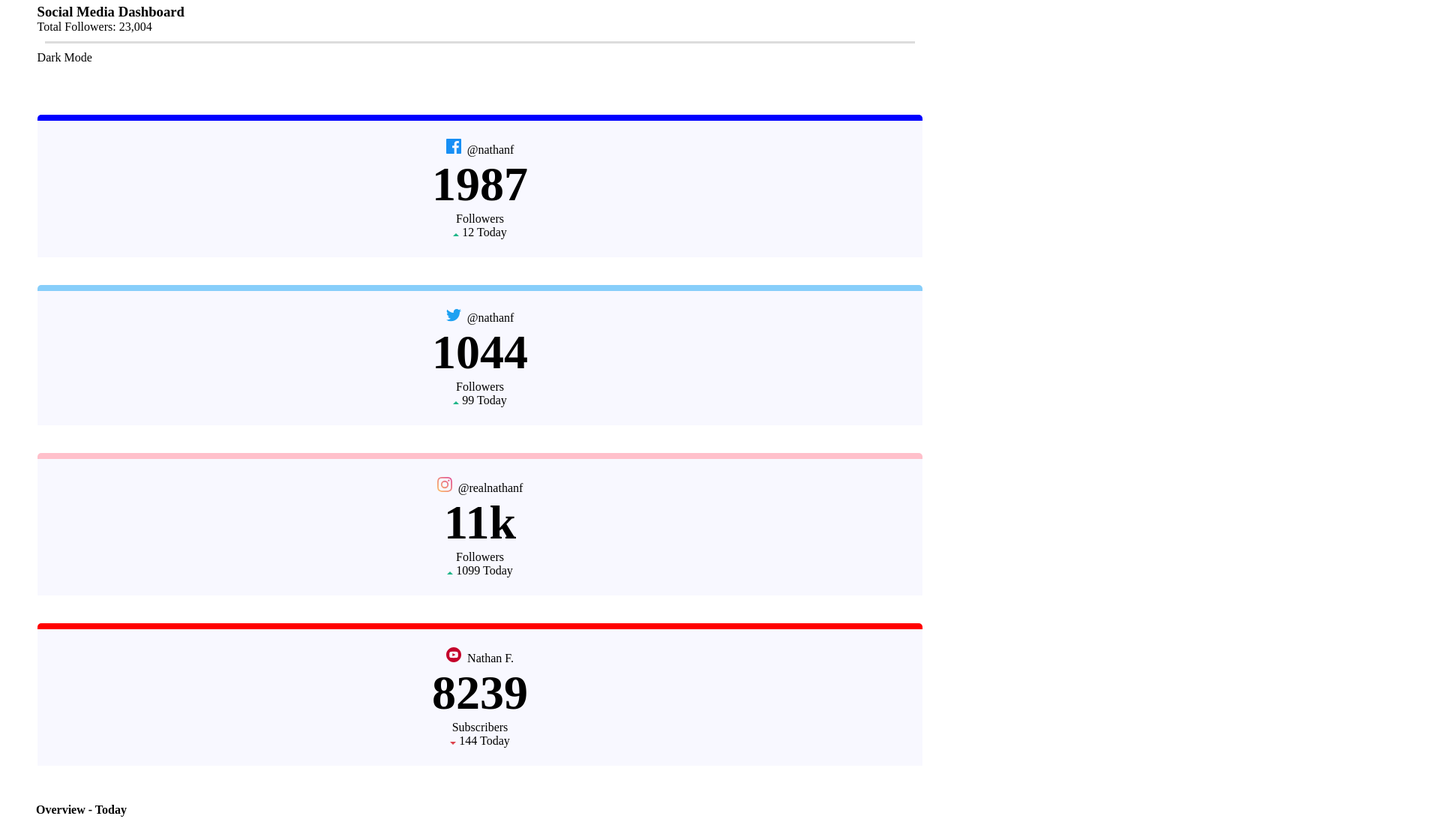
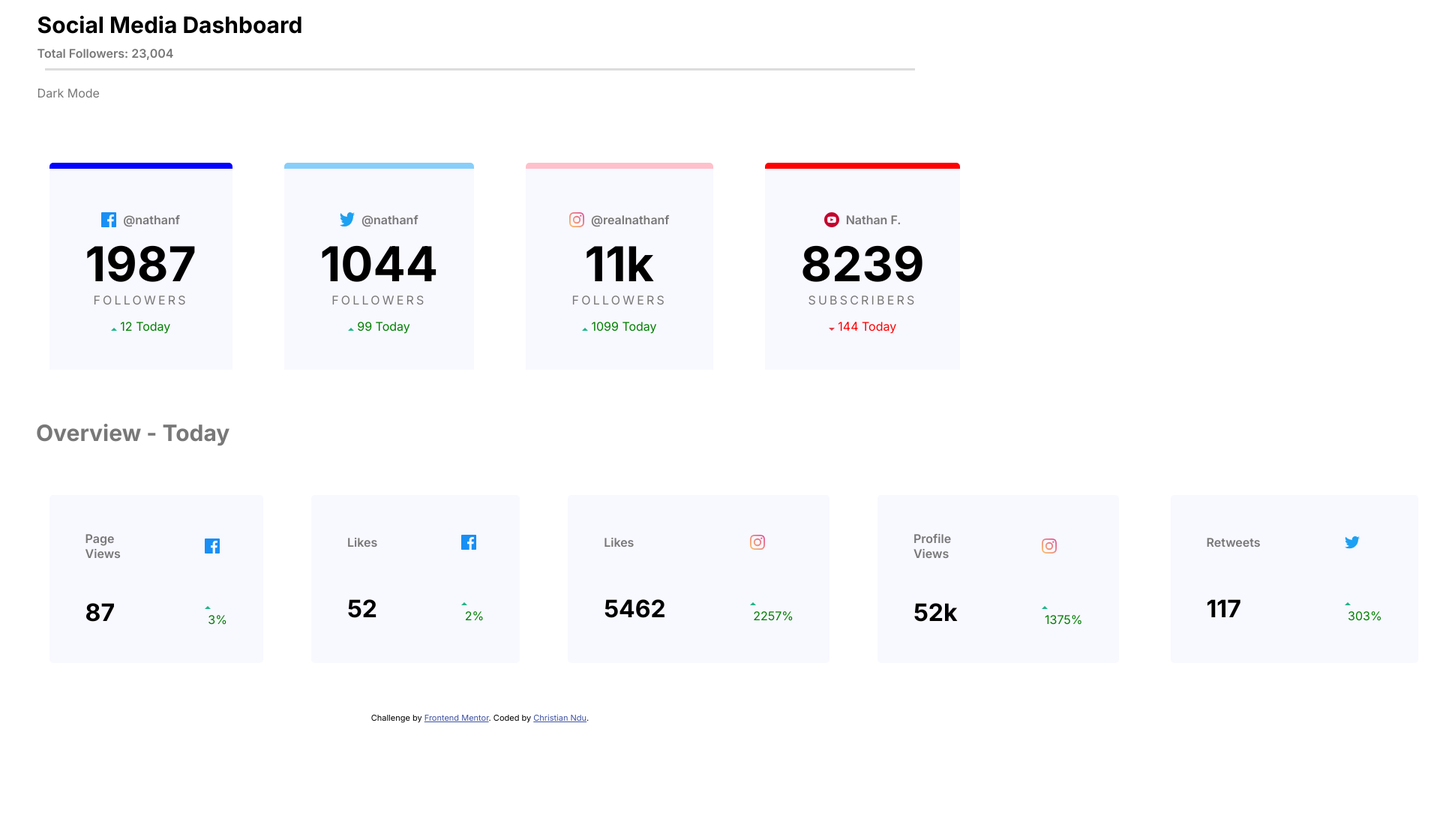
Before and after one commit to Khrees2412/FM_tasks, a plain HTML site: page social-media-dashboard-with-theme-switcher-master/index.html in a window 1280 px wide. Shown: the part 45-1137 px from the top of the page at 75% size, 1920 px wide, since content can reach past the window. After the commit the page ends 1009 px from the top, so only its background shows below. Drawn offline with Linux system fonts and the light colour scheme.

Commit message:
almost done smb

```diff
--- a/social-media-dashboard-with-theme-switcher-master/index.html
+++ b/social-media-dashboard-with-theme-switcher-master/index.html
@@ -1,6 +1,7 @@
 <!DOCTYPE html>
 <html lang="en">
 <head>
+  <link href="https://fonts.googleapis.com/css2?family=Inter:wght@400;600;700&display=swap" rel="stylesheet">
   <link rel="stylesheet" href="style.css">
   <meta charset="UTF-8">
   <meta name="viewport" content="width=device-width, initial-scale=1.0"> <!-- displays site properly based on user's device -->
@@ -13,7 +14,7 @@
 </head>
 <body>
 <section>
-  <h3>Social Media Dashboard</h3>
+  <h1>Social Media Dashboard</h1>
   <p>Total Followers: 23,004</p>
   <div class="line"></div>
   <div class="mode">
@@ -23,65 +24,73 @@
 
   <div class="container top">
 <div class="box facebook">
- <p> <img src="./images/icon-facebook.svg"
-  alt="facebook logo" >&nbsp; @nathanf</p>
+  <div class="ip">
+  <img src="./images/icon-facebook.svg"
+  alt="facebook logo" >&nbsp;<p> @nathanf</p>
+</div>
   <h1 class="count">1987</h1>
-  <p>Followers</p>
-  <p><img src="./images/icon-up.svg"> 12 Today</p>
+  <p class="num">Followers</p>
+  <p class="pos"><img src="./images/icon-up.svg"> 12 Today</p>
 </div>
 
   <div class="box twitter">
-  <p><img src="./images/icon-twitter.svg">&nbsp; @nathanf</p>
+    <div class="ip">
+  <img src="./images/icon-twitter.svg">&nbsp;<p> @nathanf</p>
+    </div>
   <h1 class="count">1044</h1>
-  <p>Followers</p>
-  <p><img src="./images/icon-up.svg"> 99 Today</p>
+  <p class="num">Followers</p>
+  <p class="pos"><img src="./images/icon-up.svg"> 99 Today</p>
   </div>
 
   <div class="box instagram">
-  <p> <img src="./images/icon-instagram.svg">&nbsp; @realnathanf</p>
+    <div class="ip">
+  <img src="./images/icon-instagram.svg">&nbsp;<p> @realnathanf</p>
+  </div>
   <h1 class="count">11k</h1>
-  <p>Followers</p>
-  <p><img src="./images/icon-up.svg"> 1099 Today</p>
+  <p class="num">Followers</p>
+  <p class="pos"><img src="./images/icon-up.svg"> 1099 Today</p>
 </div>
 
   <div class="box youtube">
-  <p> <img src="./images/icon-youtube.svg">&nbsp; Nathan F.</p>
+    <div class="ip">
+  <img src="./images/icon-youtube.svg">&nbsp;<p> Nathan F.</p>
+  </div>
   <h1 class="count">8239</h1>
-  <p>Subscribers</p>
-  <p><img src="./images/icon-down.svg"> 144 Today</p>
+  <p class="num">Subscribers</p>
+  <p class="neg"><img src="./images/icon-down.svg"> 144 Today</p>
 </div>
   </div>
 
 
-  <h4>Overview - Today</h4>
+  <h3>Overview - Today</h3>
   <div class="container bottom">
     <div class="innerbox up">
   <div class="box sm">
   <strong><p>Page Views</p></strong>
   <img src="./images/icon-facebook.svg">
   <h1>87</h1>
-  <p><img src="./images/icon-up.svg">  3%</p>
+  <p class="pos"><img src="./images/icon-up.svg">&nbsp;3%</p>
 </div>
 
   <div class="box sm">
   <strong><p>Likes</p></strong>
   <img src="./images/icon-facebook.svg">
   <h1>52</h1>
-  <p> <img src="./images/icon-up.svg"> 2%</p>
+  <p class="pos"> <img src="./images/icon-up.svg">&nbsp;2%</p>
 </div>
 
   <div class="box sm">
   <strong><p>Likes</p></strong>
-  <img src="./images/icon-instagram.svg" class="right">
+  <img src="./images/icon-instagram.svg" >
   <h1>5462</h1>
-  <p  class="right"><img src="./images/icon-up.svg"> 2257%</p>
+  <p class="pos"><img src="./images/icon-up.svg">&nbsp;2257%</p>
 </div>
 
   <div class="box sm">
   <strong><p>Profile Views</p></strong>
   <img src="./images/icon-instagram.svg">
   <h1>52k</h1>
-  <p><img src="./images/icon-up.svg"> 1375%</p>
+  <p class="pos"><img src="./images/icon-up.svg">&nbsp;1375%</p>
 </div>
 </div>
 <div class="innerbox down">
@@ -89,28 +98,28 @@
   <strong><p>Retweets</p></strong>
   <img src="./images/icon-twitter.svg">
   <h1>117</h1>
-  <p> <img src="./images/icon-up.svg"> 303%</p>
+  <p class="pos"> <img src="./images/icon-up.svg">&nbsp;303%</p>
 </div>
 
   <div class="box sm">
   <strong><p>Likes</p></strong>
   <img src="./images/icon-twitter.svg">
   <h1>507</h1>
-  <p> <img src="./images/icon-up.svg"> 553%</p>
+  <p class="pos"> <img src="./images/icon-up.svg">&nbsp;553%</p>
 </div>
 
   <div class="box sm">
   <strong><p>Likes</p></strong>
   <img src="./images/icon-youtube.svg">
   <h1>107</h1>
-  <p><img src="./images/icon-down.svg"> 19%</p>
+  <p class="neg"><img src="./images/icon-down.svg">&nbsp;19%</p>
 </div>
 
   <div class="box sm">
   <strong><p>Total Views</p></strong>
   <img src="./images/icon-youtube.svg">
   <h1>1407</h1>
-  <p><img src="./images/icon-down.svg"> 12%</p>
+  <p class="neg"><img src="./images/icon-down.svg">&nbsp;12%</p>
 </div>
 </div>
 </div>
--- a/social-media-dashboard-with-theme-switcher-master/style.css
+++ b/social-media-dashboard-with-theme-switcher-master/style.css
@@ -2,11 +2,45 @@
     margin: 0;
     padding: 0;
     box-sizing: border-box;
+    font-family: 'Inter', sans-serif;
 }
 section{
     text-align: left;
     padding: 0.1rem;
     margin: 3rem;
+}
+section h1{
+    margin: 10px auto;
+    font-size: 30px;
+}
+section p{
+    margin: 10px auto;
+    color: rgb(120, 120, 120);
+    font-weight: 600;
+}
+.ip{
+    display: flex;
+    margin: 10px;
+}
+.ip img{
+    margin-right: 5px;
+}
+.ip{
+    color: rgb(120, 120, 120);
+    font-weight: 600;
+}
+.num{
+    letter-spacing: .2rem;
+    text-transform: uppercase;
+    margin-bottom: 15px;
+    color: rgb(120, 120, 120);
+
+}
+.pos{
+    color: green;
+}
+.neg{
+    color: red;
 }
 .line{
     padding: 0.1rem;
@@ -14,7 +48,8 @@ section{
     margin: 10px;
 }
 .mode{
-    margin-top: 5px;
+    margin-top: 20px;
+    color: rgb(120, 120, 120);
 }
 .container{
     padding: 0.1rem;
@@ -56,7 +91,7 @@ section{
     border-top-left-radius: 5px;
 }
 .instagram{
-    border-top: 0.5rem solid pink;
+    border-top: 0.5rem solid  pink ;
     border-top-right-radius: 5px;
     border-top-left-radius: 5px;
 }
@@ -65,8 +100,16 @@ section{
     border-top-right-radius: 5px;
     border-top-left-radius: 5px;
 }
-h4{
+h3{
     margin-left: 3rem;
+    color: rgb(120, 120, 120);
+    font-size: 30px;
+
+}
+strong{
+    color: rgb(120, 120, 120);
+    font-weight: 600;
+
 }
 .attribution {
     font-size: 11px;
@@ -75,3 +118,21 @@ h4{
 .attribution a {
     color: hsl(228, 45%, 44%);
 }
+@media only screen and (min-width:1200px){
+    .container{
+        display: flex;
+    }
+    .box{
+        margin: 2rem;
+        padding: 3rem;
+    }
+    .innerbox{
+       display: flex;
+       justify-content: center;
+
+    }
+    .up{
+        display: flex;
+       justify-content: center;
+    }
+}
```
